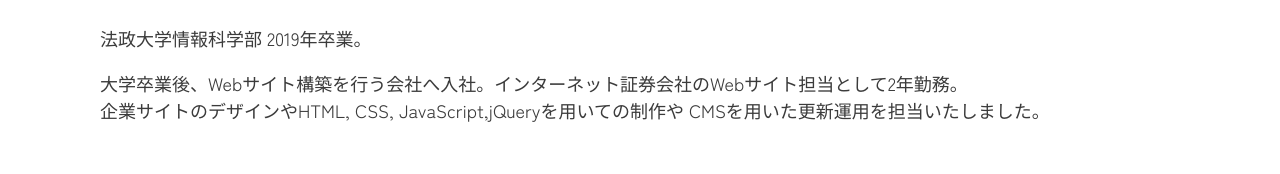
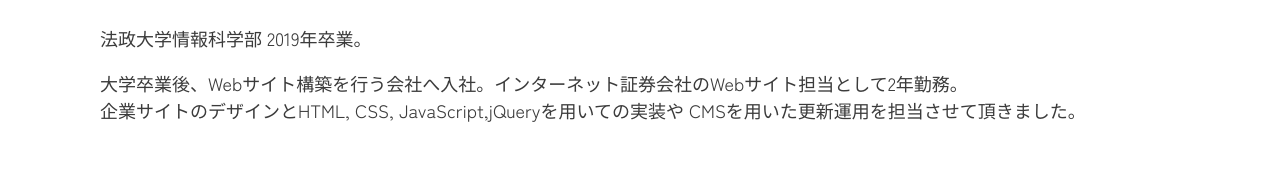
Before and after one commit to yudai1995/portfolio, a Next.js app: page /about in a window 1280 px wide. Shown: the part 482-656 px from the top of the page. Built offline with nearby package versions, Linux system fonts and the light colour scheme.

Commit message:
update a about content

```diff
--- a/pages/about.tsx
+++ b/pages/about.tsx
@@ -37,9 +37,9 @@ const About = () => {
               <p>
                 大学卒業後、Webサイト構築を行う会社へ入社。インターネット証券会社のWebサイト担当として2年勤務。
                 <br />
-                企業サイトのデザインやHTML, CSS,
-                JavaScript,jQueryを用いての制作や
-                CMSを用いた更新運用を担当いたしました。
+                企業サイトのデザインとHTML, CSS,
+                JavaScript,jQueryを用いての実装や
+                CMSを用いた更新運用を担当させて頂きました。
               </p>
             </div>
           </section>
```
